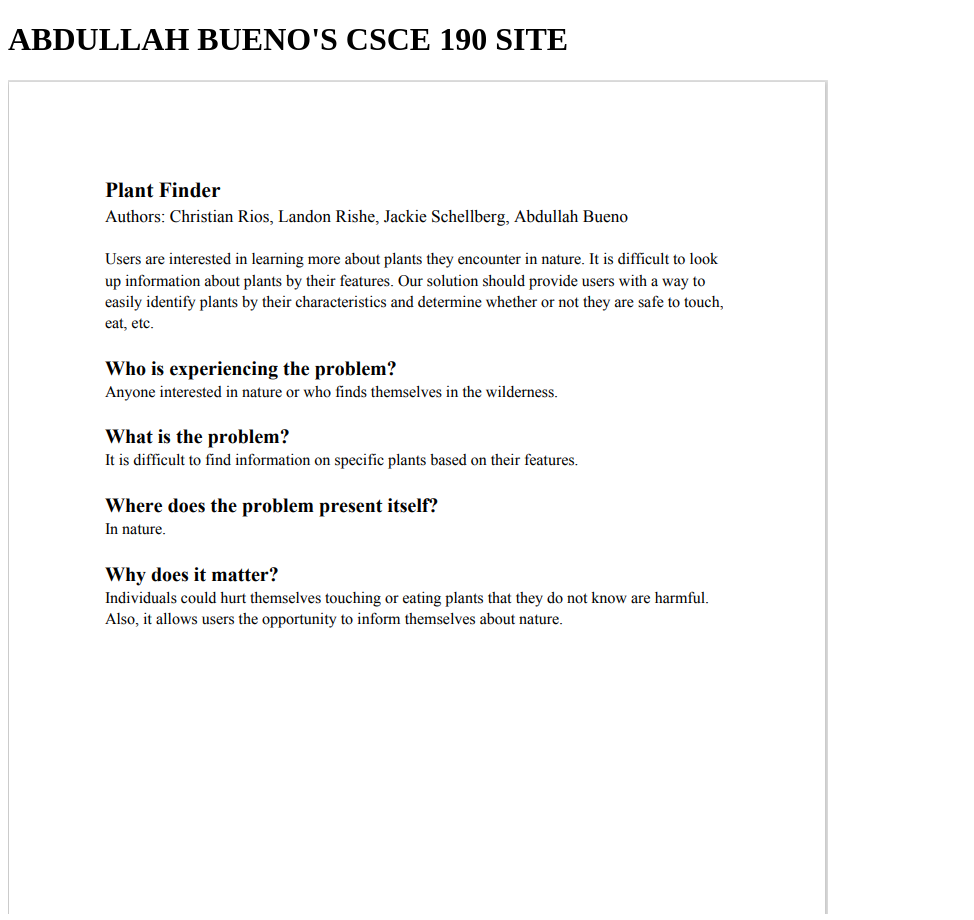
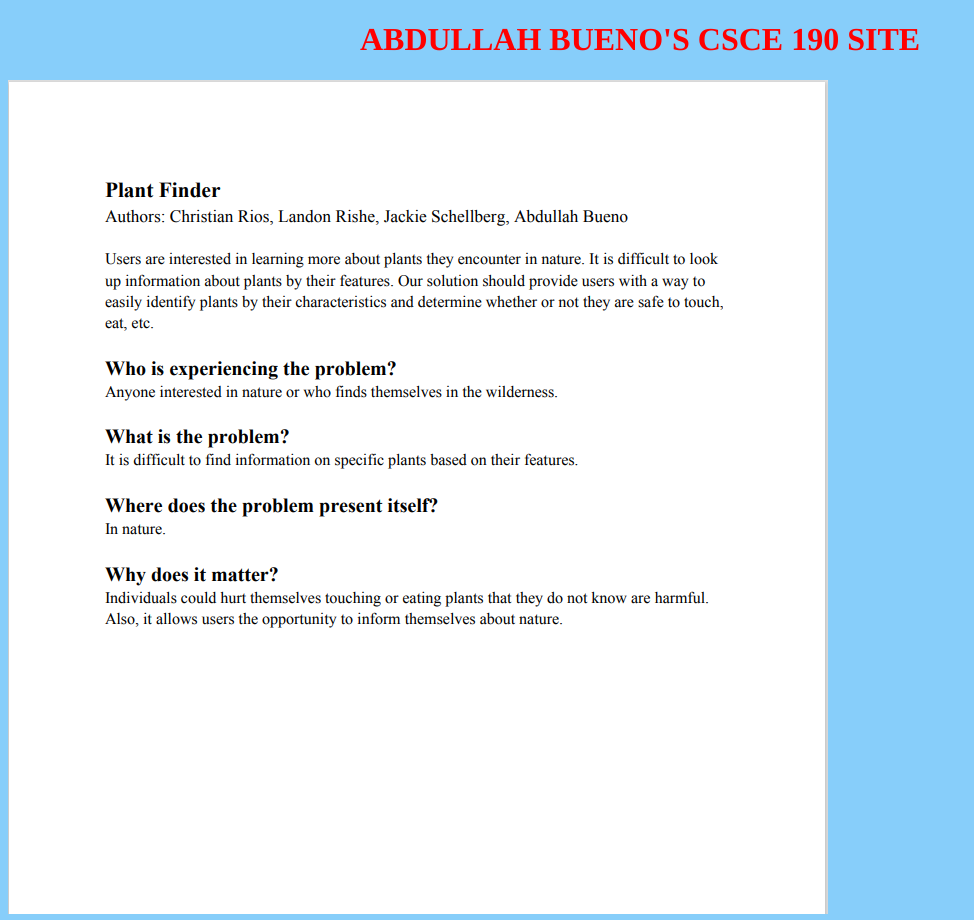
Before and after one commit to Bueno803/Bueno803.github.io, a plain HTML site: page index.html in a window 1280 px wide. Shown: the top 920 px of the page, without its empty margins (0-974 px from the left). Drawn offline with Linux system fonts and the light colour scheme.

Commit message:
Add files via upload

```diff
--- a/index.html
+++ b/index.html
@@ -2,6 +2,7 @@
 <html>
     <head>
         <title>CSCE 190: ABDULLAH BUENO</title>
+        <link rel="stylesheet" href="styles.css">
     </head>
     <body>
         <H1>ABDULLAH BUENO'S CSCE 190 SITE</H1>
--- a/styles.css
+++ b/styles.css
@@ -1,9 +1,9 @@
 body {
-    background: red;
+    background: lightskyblue;
     font-family:Times;
 }
 
 h1{
-    color: darkgoldenrod;
+    color: red;
     text-align:center;
 }
```
